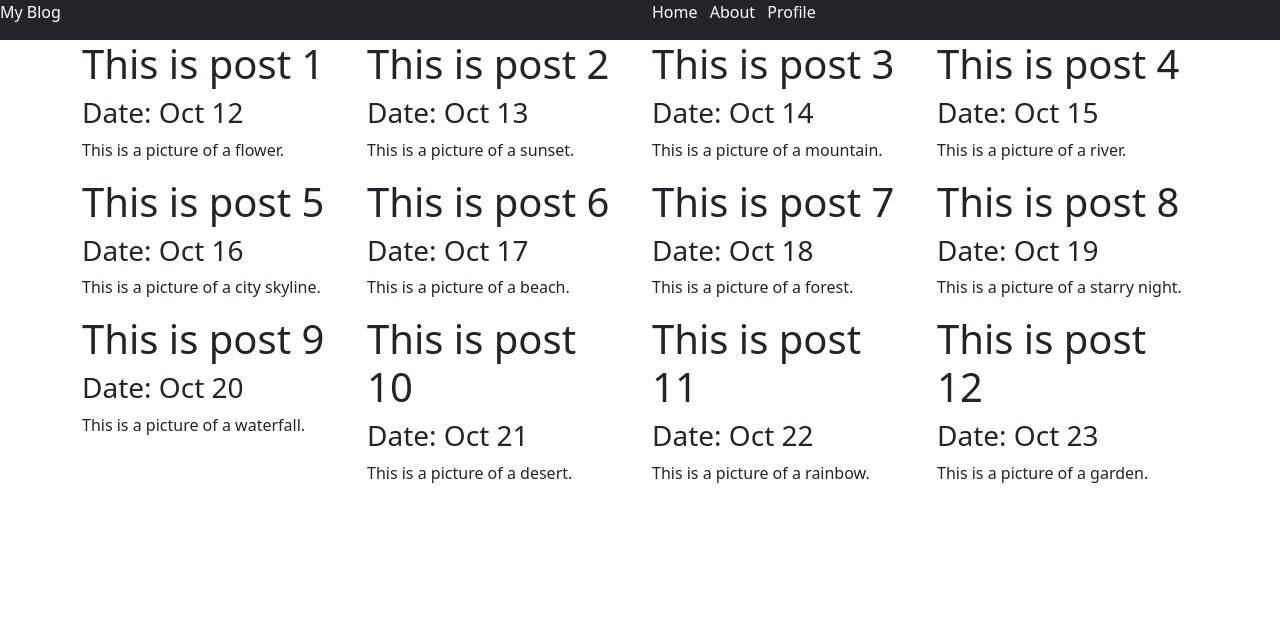
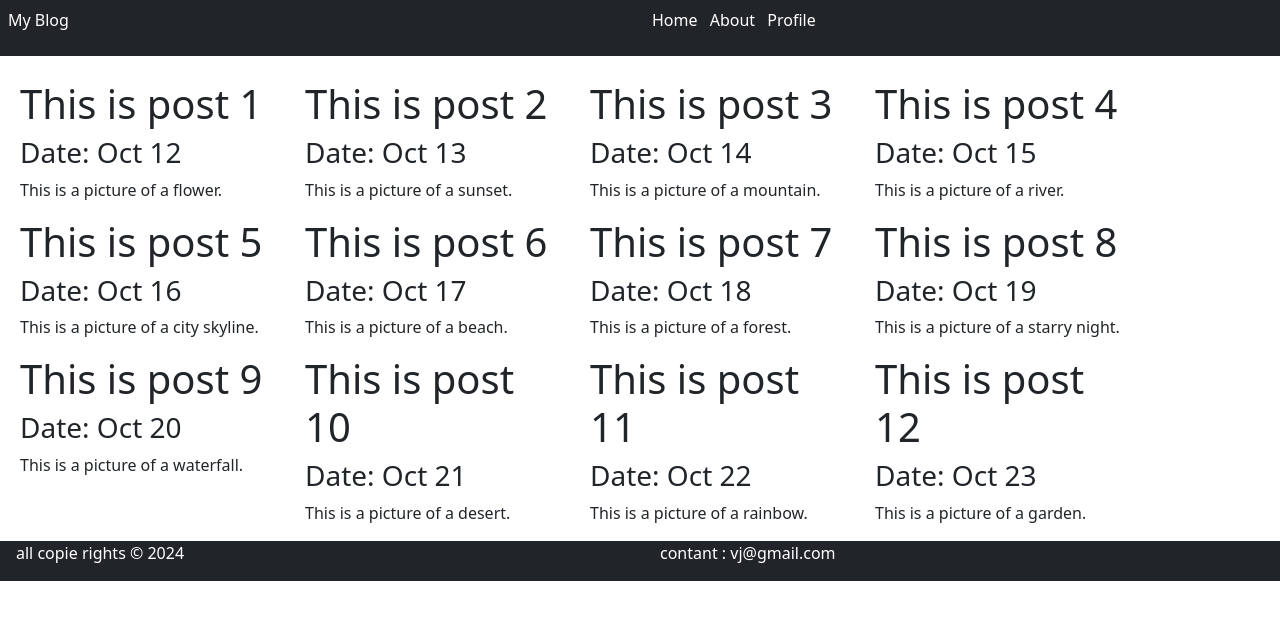
Before and after one commit to RVJVIJAY/HtmlProject, a plain HTML site: page bootstrap/blog.html in a window 1280 px wide. Drawn offline with nearby package versions, Linux system fonts and the light colour scheme.

Commit message:
adding footer page

```diff
--- a/bootstrap/blog.html
+++ b/bootstrap/blog.html
@@ -12,8 +12,8 @@
     />
   </head>
   <body>
-    <header>
-      <div class="row bg-dark ">
+    <header class="bg-dark p-2">
+      <div class="row  ">
         <div class="col-6 text-white">My Blog</div>
         <div class="col-6">
           <ul class="list-inline">
@@ -25,7 +25,7 @@
       </div>
     </header>
     <!-- content -->
-     <div class="container">
+     <div class="container mt-4 ms-2">
         <div class="row">
             <div class="col-lg-3 col-sm-6">
                 <h1>This is post 1</h1>
@@ -89,6 +89,14 @@
             </div>
         </div>
      </div>
+     <footer class="bg-dark text-white ps-3">
+      <div class="row">
+        <div class="col">
+          <p>all copie rights &copy; 2024</p>
+        </div>
+        <div class="col">contant : vj@gmail.com</div>
+      </div>
+    </footer>
 
 
     <script
```
